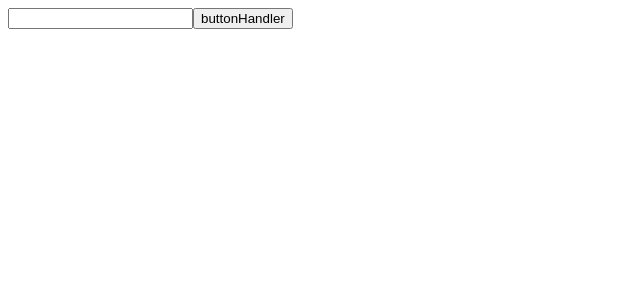
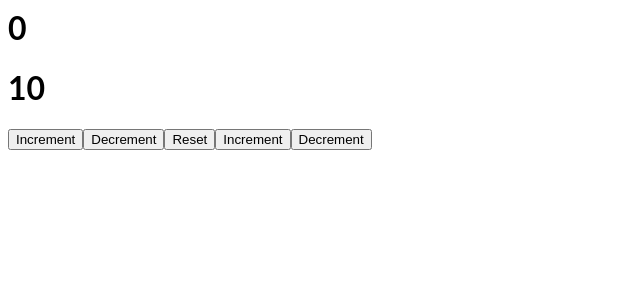
Before and after one commit to Vinods-git/react-Projects, a React (Create React App) app: page / in a window 1280 px wide. Shown: the top 300 px of the page, without its empty margins (0-640 px from the left). Built offline with nearby package versions, Linux system fonts and the light colour scheme; no server answers; the HTML template or start-up script is replaced by a standard one.

Commit message:
2 files modified, 2 added

```diff
--- a/src/App.js
+++ b/src/App.js
@@ -9,10 +9,19 @@ import CompA from './CompA';
 import ApiReq from './ApiReq';
 import MousePosContainer from './MousePosContainer';
 import DataFetch2 from './DataFetch2';
-
+import UseContext from './UseContext';
+import UseReducer from './UseReducer';
+export const UserContext = React.createContext('vinod');
+export const ChannelContext = React.createContext('Doly');
 class App extends React.Component {
   render() {
-    return <DataFetch2 />;
+    return (
+      <UserContext.Provider value="polys">
+        <ChannelContext.Provider value="Chomu">
+          <UseReducer />
+        </ChannelContext.Provider>
+      </UserContext.Provider>
+    );
   }
 }
 
--- a/src/DataFetch2.js
+++ b/src/DataFetch2.js
@@ -27,7 +27,7 @@ const DataFetch2 = props => {
     <>
       <input value={id} onChange={inputHandler} />
       <button onClick={buttonHandler}>buttonHandler</button>
-      {posts && <div>{posts.title}</div>}
+      {posts ? <div>{posts.title}</div> : <div>{}</div>}
     </>
   );
 };
--- /dev/null
+++ b/src/UseContext.js
@@ -0,0 +1,15 @@
+import React, { useContext } from 'react';
+import { UserContext, ChannelContext } from './App';
+
+const UseContext = props => {
+  const user = useContext(UserContext);
+  const channel = useContext(ChannelContext);
+  return (
+    <>
+      {' '}
+      {user} and {channel}
+    </>
+  );
+};
+
+export default UseContext;
--- /dev/null
+++ b/src/UseReducer.js
@@ -0,0 +1,46 @@
+import React, { useReducer } from 'react';
+
+const initState = { firstCounter: 0, secondCounter: 10 };
+
+const reducer = (state, action) => {
+  switch (action.type) {
+    case 'incrementf':
+      return { ...state, firstCounter: state.firstCounter + 1 };
+    case 'decrementf':
+      return { ...state, firstCounter: state.firstCounter - 1 };
+    case 'increments':
+      return { ...state, secondCounter: state.secondCounter + 1 };
+    case 'decrements':
+      return { ...state, secondCounter: state.secondCounter - 1 };
+    case 'reset':
+      return initState;
+    default:
+      return state;
+  }
+};
+
+const UseReducer = props => {
+  const [state, dispatch] = useReducer(reducer, initState);
+
+  return (
+    <>
+      <h1>{state.firstCounter}</h1>
+      <h1>{state.secondCounter}</h1>
+
+      <button onClick={() => dispatch({ type: 'incrementf' })}>
+        Increment
+      </button>
+      <button onClick={() => dispatch({ type: 'decrementf' })}>
+        Decrement
+      </button>
+      <button onClick={() => dispatch({ type: 'reset' })}>Reset</button>
+      <button onClick={() => dispatch({ type: 'increments' })}>
+        Increment
+      </button>
+      <button onClick={() => dispatch({ type: 'decrements' })}>
+        Decrement
+      </button>
+    </>
+  );
+};
+export default UseReducer;
```
